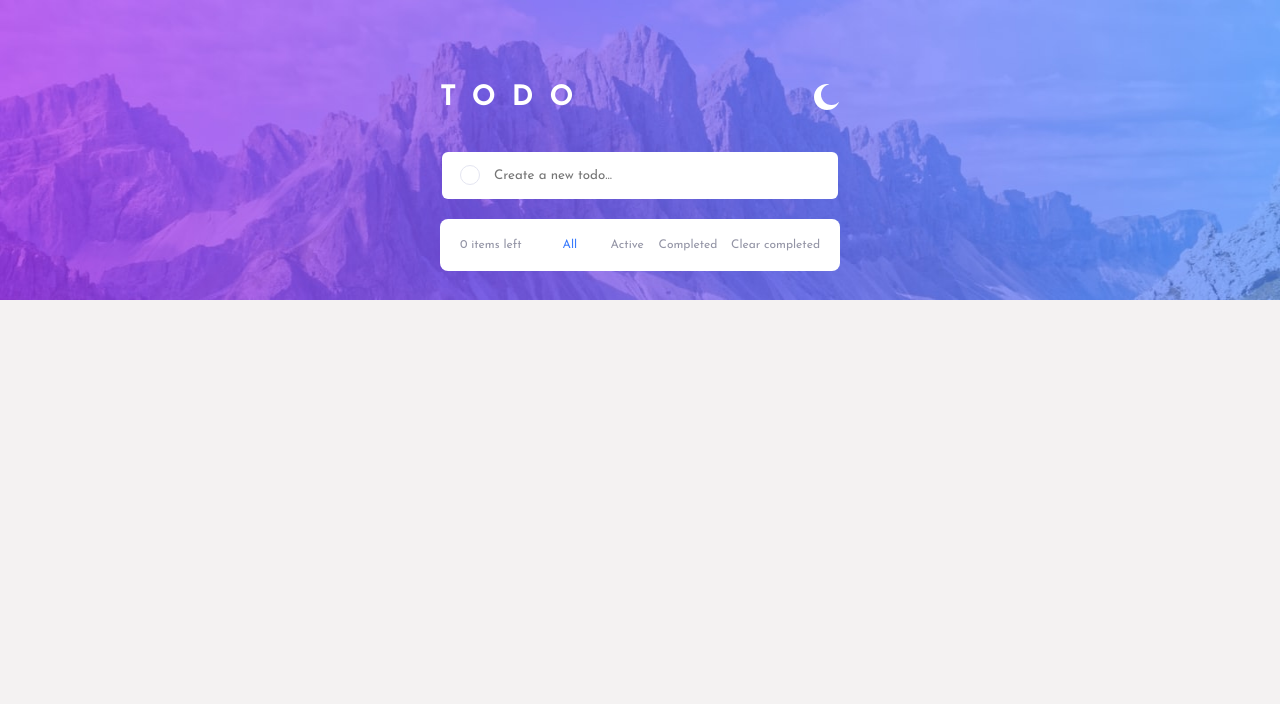
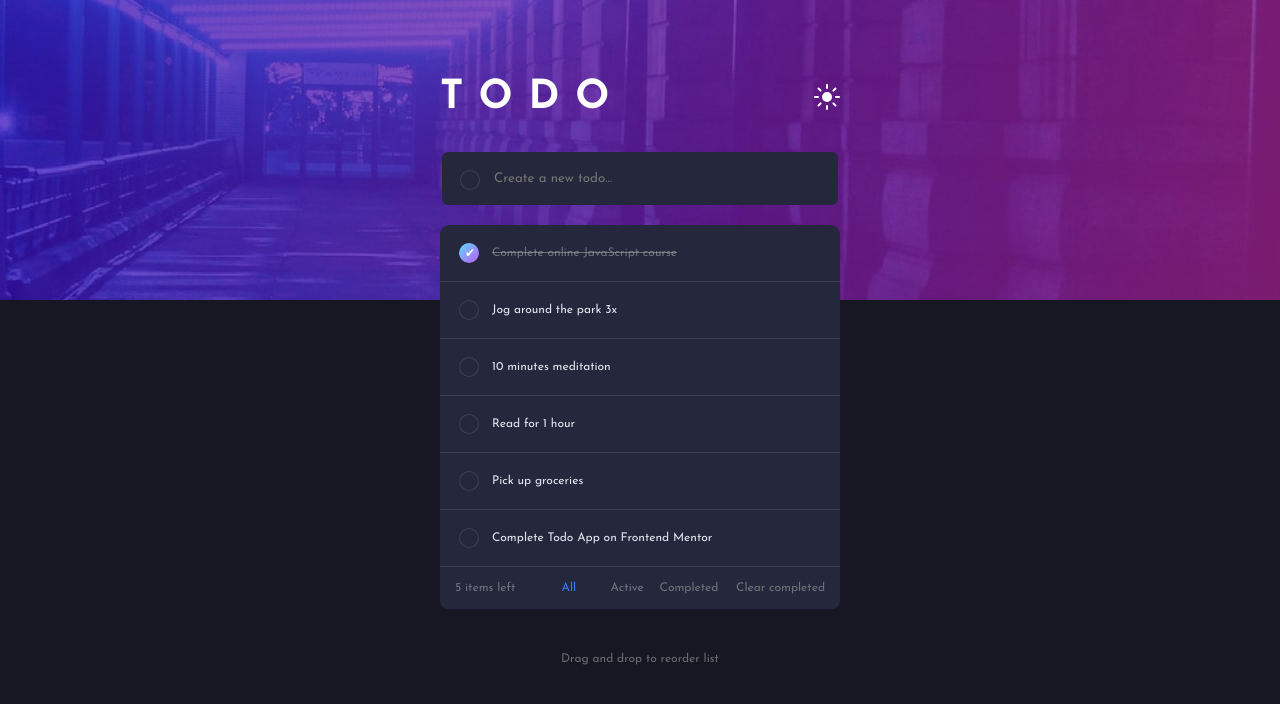
Before and after one commit to NicolasMontoya/todo, a Vue app: page / in a window 1280 px wide. Shown: the top 704 px of the page. Built offline with nearby package versions, Linux system fonts and the light colour scheme.

Commit message:
Fixed visual adjustments

```diff
--- a/src/App.vue
+++ b/src/App.vue
@@ -15,6 +15,7 @@ const { currentList, counter, addList, removeList, filter, setFilter, clearCompl
     <InputTodoComponent @save="addList"  />
     <ListComponent :tasks="currentList" :counter="counter" @remove="removeList" @clearCompleted="clearCompleted" />
     <NavigationComponent :currentFilter="filter" :counter="counter" @changeFilter="setFilter" @clearCompleted="clearCompleted" />
+    <p class="todo__message">Drag and drop to reorder list</p>
   </section>
 </template>
 
@@ -59,7 +60,7 @@ body {
   --default-text: hsl(236, 33%, 92%);
     --inactive-text: #a9a9a993;
   --navbar-text: #a9a9a993;
-  --border: #a9a9a993;
+  --border: #a9a9a92f;
   --background: hsl(235, 21%, 11%);
   --active-text: hsl(220, 98%, 61%);
   --background-header-mobile-image: url("./assets/images/bg-mobile-dark.jpg");
@@ -89,6 +90,13 @@ input:focus {
     background-repeat: no-repeat;
     background-size: 100% 200px;
     display: block;
+    &__message {
+      font-size: 12px;
+      margin: 0 auto;
+      margin-top: 20px;
+      color: var(--inactive-text);
+      text-align: center;
+    }
   }
   @media screen and (min-width: 600px) {
     .todo {
--- a/src/components/todo/HeaderComponent.vue
+++ b/src/components/todo/HeaderComponent.vue
@@ -9,16 +9,6 @@
 import { ref } from '@vue/reactivity';
 
 let currentTheme = ref();
-const getMediaPreference = () => {
-  const hasDarkPreference = window.matchMedia(
-    "(prefers-color-scheme: dark)"
-  ).matches;
-  if (hasDarkPreference) {
-    return "dark-theme";
-  } else {
-    return "light-theme";
-  }
-}
 
 const setTheme = (theme) => {
   currentTheme.value = theme;
@@ -26,7 +16,7 @@ const setTheme = (theme) => {
   document.documentElement.className = theme;
 }
 
-setTheme(getMediaPreference());
+setTheme('dark-theme');
 
 const toggleTheme = () => {
   const activeTheme = localStorage.getItem("user-theme");
@@ -80,6 +70,7 @@ const getImage = () => {
       padding: 84px 24px 30px;
     }
     &__title {
+      font-size: 40px;
       color: white;
       letter-spacing: 1rem;
       margin: 0;
--- a/src/components/todo/ListComponent.vue
+++ b/src/components/todo/ListComponent.vue
@@ -43,7 +43,7 @@ const emit = defineEmits(['remove', 'clearCompleted']);
         flex-direction: row;
         align-items: center;
         gap: 10px;
-        padding: 10px;
+        padding: 15px;
         border-bottom: 1px solid var(--border);
         cursor: pointer;
         * {
--- a/src/components/todo/NavigationComponent.vue
+++ b/src/components/todo/NavigationComponent.vue
@@ -49,7 +49,7 @@ function changeFilter(filter) {
         background: var(--background-card);
         list-style: none;
         border-radius: 0.5rem;
-        padding: 20px;
+        padding: 15px;
         margin: 24px;
         font-size: 12px;
         gap: 12px;
--- a/src/components/ui/InputTodoComponent.vue
+++ b/src/components/ui/InputTodoComponent.vue
@@ -42,7 +42,7 @@ const saveList = () => {
             background: var(--background-card);
             box-sizing: border-box;
             width: 100%;
-            padding: 17px 52px;
+            padding: 20px 52px;
             border: 0;
             border-radius: 6px;
             caret-color: hsl(220, 98%, 61%);
@@ -50,7 +50,7 @@ const saveList = () => {
         &-check {
             position: absolute;
             left: 40px;
-            top: 20px;
+            top: 25px;
         }
     }
 }
--- a/src/data/useList.js
+++ b/src/data/useList.js
@@ -2,7 +2,38 @@ import { ref, computed, reactive } from "@vue/reactivity";
 
 export const useTodoList = () => {
   // Store data
-  let lists = ref([]);
+  let lists = ref([
+    {
+      idx: 1,
+      completed: true,
+      text: 'Complete online JavaScript course'
+    },
+    {
+      idx: 2,
+      completed: false,
+      text: 'Jog around the park 3x'
+    },
+    {
+      idx: 3,
+      completed: false,
+      text: '10 minutes meditation'
+    },
+    {
+      idx: 4,
+      completed: false,
+      text: 'Read for 1 hour'
+    },
+    {
+      idx: 5,
+      completed: false,
+      text: 'Pick up groceries'
+    },
+    {
+      idx: 6,
+      completed: false,
+      text: 'Complete Todo App on Frontend Mentor'
+    }
+  ]);
   const filter = ref("all");
 
   // Getters
```
